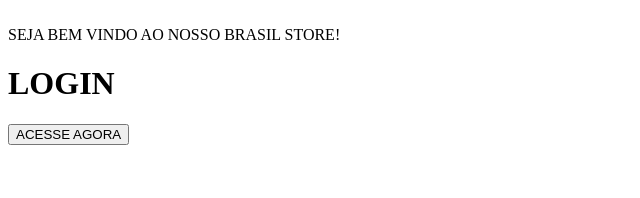
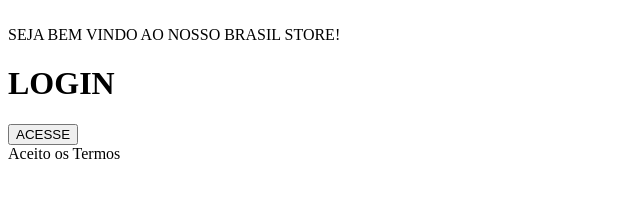
Before and after one commit to Drum07/ave-Maria-commits, a plain HTML site: page index.html in a window 1280 px wide. Shown: the whole page, without its empty margins (0-640 px from the left). Drawn offline with Linux system fonts and the light colour scheme.

Commit message:
Fix:corrige a falta dos termos no index.html

```diff
--- a/index.html
+++ b/index.html
@@ -8,6 +8,7 @@
 <body>
     <Br>SEJA BEM VINDO AO NOSSO BRASIL STORE!</Br>
     <h1>LOGIN</h1>
-    <button>ACESSE AGORA</button>
+    <button>ACESSE</button>
+    <br>Aceito os Termos</Br>
 </body>
 </html>
```
